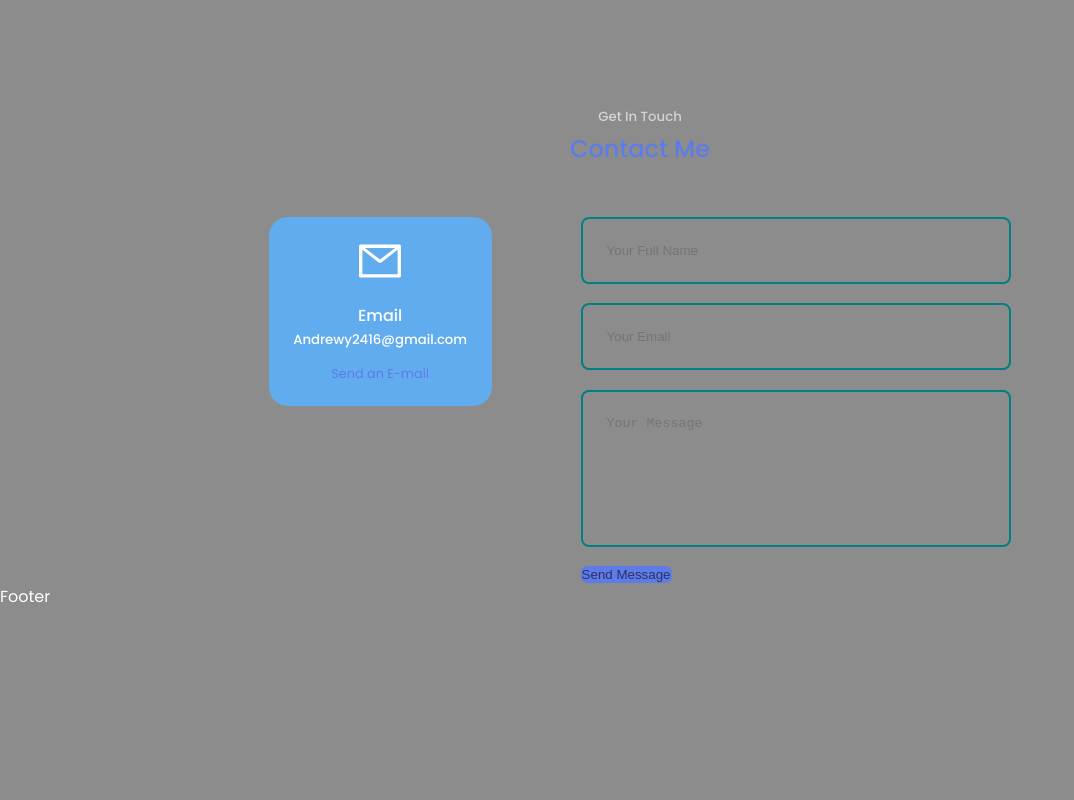
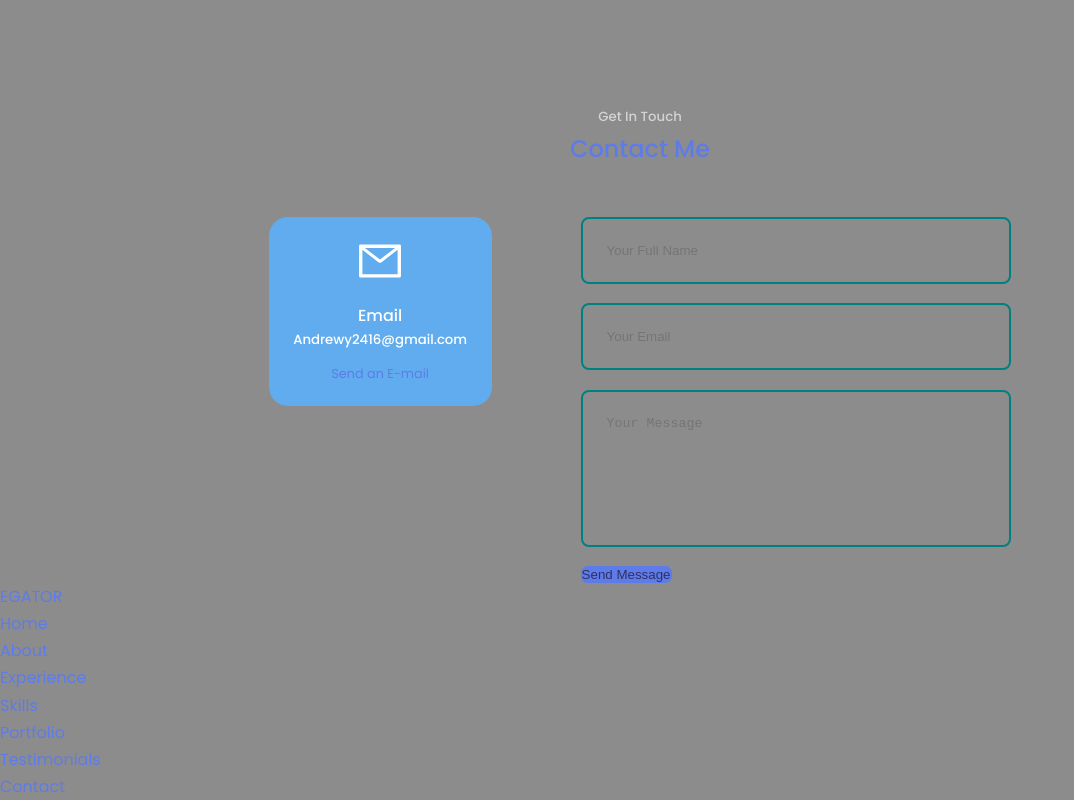
Before and after one commit to Andrewy2416/reactprofessional, a React (Create React App) app: page / in a window 1280 px wide. Shown: the part 3507-4307 px from the top of the page, without its empty margins (0-1074 px from the left). Before the commit the page ends 4117 px from the top, so only its background shows below. Built offline with nearby package versions, Linux system fonts and the light colour scheme.

Commit message:
worked on footer

```diff
--- a/src/components/footer/Footer.jsx
+++ b/src/components/footer/Footer.jsx
@@ -4,7 +4,21 @@
 
 const Footer = () => {
   return (
-    <div>Footer</div>
+    <footer>
+      <a href='#' className='footer__logo'>EGATOR</a>
+
+      <ul className='permalinks'>
+        <li><a href='#'>Home</a></li>
+        <li><a href='#about'>About</a></li>
+        <li><a href='#experience'>Experience</a></li>
+        <li><a href='#services'>Skills</a></li>
+        <li><a href='#portfolio'>Portfolio</a></li>
+        <li><a href='#testimonials'>Testimonials</a></li>
+        <li><a href='#contact'>Contact</a></li>
+      </ul>
+
+      <div className="footer__socials"></div>
+    </footer>
   )
 }
 
```
